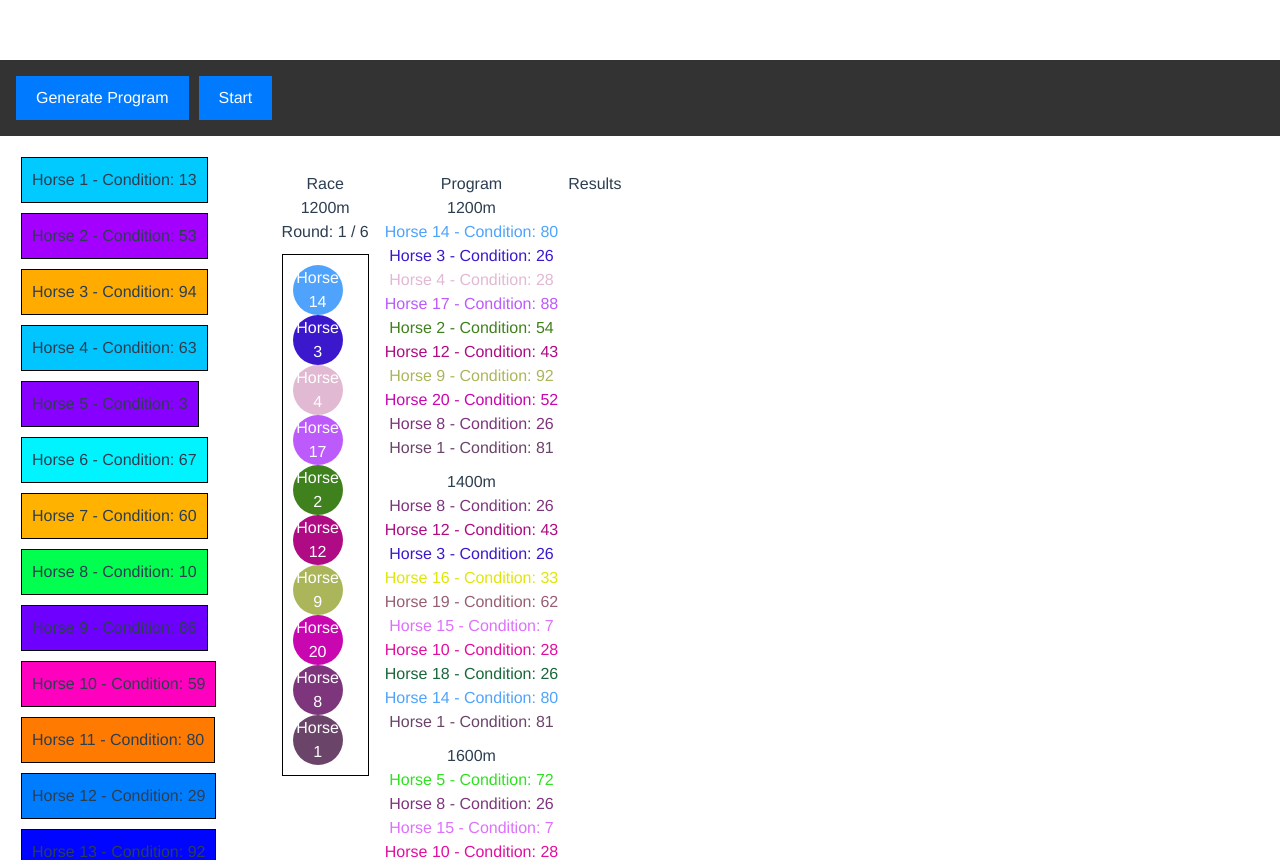
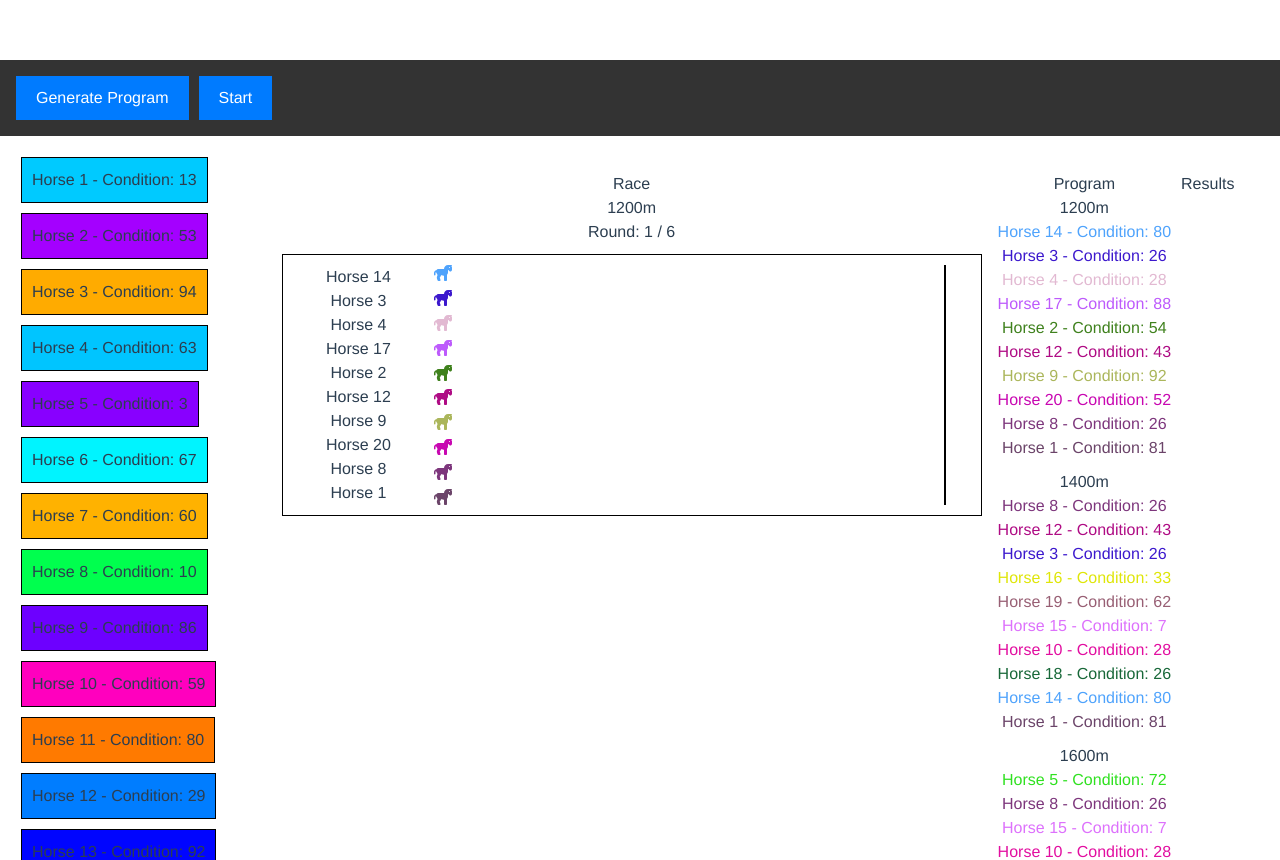
Before and after one commit to mehmetbacik/horse-racing, a Vue app: page / in a window 1280 px wide. Both pictures are taken after a click on the button "Generate Program". Built offline with nearby package versions, Linux system fonts and the light colour scheme.

Commit message:
Update
Updated for RaceAnimation components.

```diff
--- a/package.json
+++ b/package.json
@@ -9,6 +9,9 @@
     "lint": "vue-cli-service lint"
   },
   "dependencies": {
+    "@fortawesome/fontawesome-svg-core": "^6.6.0",
+    "@fortawesome/free-solid-svg-icons": "^6.6.0",
+    "@fortawesome/vue-fontawesome": "^3.0.8",
     "core-js": "^3.8.3",
     "gsap": "^3.12.5",
     "vue": "^3.2.13",
--- a/src/components/RaceAnimation/RaceAnimation.vue
+++ b/src/components/RaceAnimation/RaceAnimation.vue
@@ -6,22 +6,36 @@
       <p>Round: {{ currentRunIndex + 1 }} / 6</p>
     </div>
     <div class="race-track">
+      <div class="start-line">
+        <div
+          v-for="horse in currentRun?.horses || []"
+          :key="horse.id"
+          class="horse-id"
+        >
+          Horse {{ horse.id }}
+        </div>
+      </div>
+      <div class="race-line">
         <div
           v-for="horse in currentRun?.horses || []"
           :key="horse.id"
           class="horse"
-        :style="{ backgroundColor: horse.color }"
         >
-        Horse {{ horse.id }}
+          <font-awesome-icon icon="horse" :style="{ color: horse.color }" />
+        </div>
+      </div>
+      <div class="finish-line">
+        <font-awesome-icon icon="flag-checkered" />
       </div>
     </div>
   </div>
 </template>
 
 <script lang="ts">
-import { defineComponent, computed, ref, watch } from "vue";
+import { defineComponent, computed, ref, watch, nextTick } from "vue";
 import { useStore } from "vuex";
 import gsap from "gsap";
+import { FontAwesomeIcon } from "@fortawesome/vue-fontawesome";
 
 interface Horse {
   id: number;
@@ -35,6 +49,9 @@ interface Run {
 
 export default defineComponent({
   name: "RaceAnimation",
+  components: {
+    FontAwesomeIcon,
+  },
   setup() {
     const store = useStore();
     const currentRunIndex = ref(0);
@@ -52,12 +69,22 @@ export default defineComponent({
           });
           currentRunIndex.value += 1;
           if (currentRunIndex.value < 6) {
+            nextTick(() => {
+              resetHorsesPosition();
               startRace();
+            });
           } else {
             store.commit("setRaceFinished", true);
           }
         });
       }
+    };
+
+    const resetHorsesPosition = () => {
+      const horses = document.querySelectorAll(".horse");
+      horses.forEach((horse) => {
+        gsap.set(horse, { x: 0 });
+      });
     };
 
     const animateRun = (horses: Horse[], distance: number) => {
@@ -69,8 +96,8 @@ export default defineComponent({
           timeline.to(
             `.horse:nth-child(${index + 1})`,
             {
-              duration: distance / 100,
-              x: "100%",
+              duration: distance / (50 + Math.random() * 50),
+              x: "500px",
               ease: "linear",
             },
             0
@@ -101,19 +128,36 @@ export default defineComponent({
   margin-bottom: 10px;
 }
 .race-track {
+  display: grid;
+  grid-template-columns: 1fr 3fr 1fr;
+  gap: 10px;
+  border: 1px solid #000;
+  padding: 10px;
+  width: 700px;
+  position: relative;
+}
+.start-line,
+.finish-line {
+  display: flex;
+  flex-direction: column;
+  justify-content: center;
+  align-items: center;
+}
+.finish-line {
+  border-right: 2px solid black;
+  height: 100%;
+  margin-right: 25px;
+}
+.race-line {
   display: flex;
   flex-direction: column;
   justify-content: space-between;
-  border: 1px solid #000;
-  padding: 10px;
 }
 .horse {
-  width: 50px;
-  height: 50px;
-  border-radius: 50%;
   display: flex;
   align-items: center;
   justify-content: center;
-  color: #fff;
+  width: max-content;
+  position: relative;
 }
 </style>
--- a/src/main.ts
+++ b/src/main.ts
@@ -1,6 +1,14 @@
-import { createApp } from 'vue'
-import App from './App.vue'
-import store from './store'
-import '@/assets/styles/styles.scss'
+import { createApp } from "vue";
+import App from "./App.vue";
+import store from "./store";
+import "@/assets/styles/styles.scss";
 
-createApp(App).use(store).mount('#app')
+import { library } from "@fortawesome/fontawesome-svg-core";
+import { FontAwesomeIcon } from "@fortawesome/vue-fontawesome";
+import { faHorse } from "@fortawesome/free-solid-svg-icons";
+
+library.add(faHorse);
+
+const app = createApp(App);
+app.component("font-awesome-icon", FontAwesomeIcon);
+app.use(store).mount("#app");
```
Also changed, not shown: 1 other file (tests, documents, lock files or other folders). Lines whose indentation alone changed are shown as unchanged.
